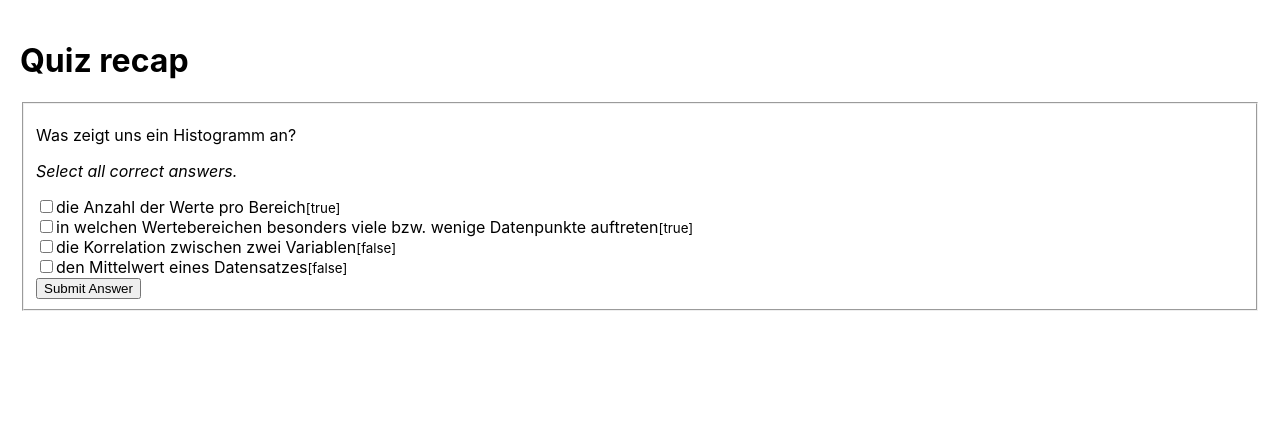
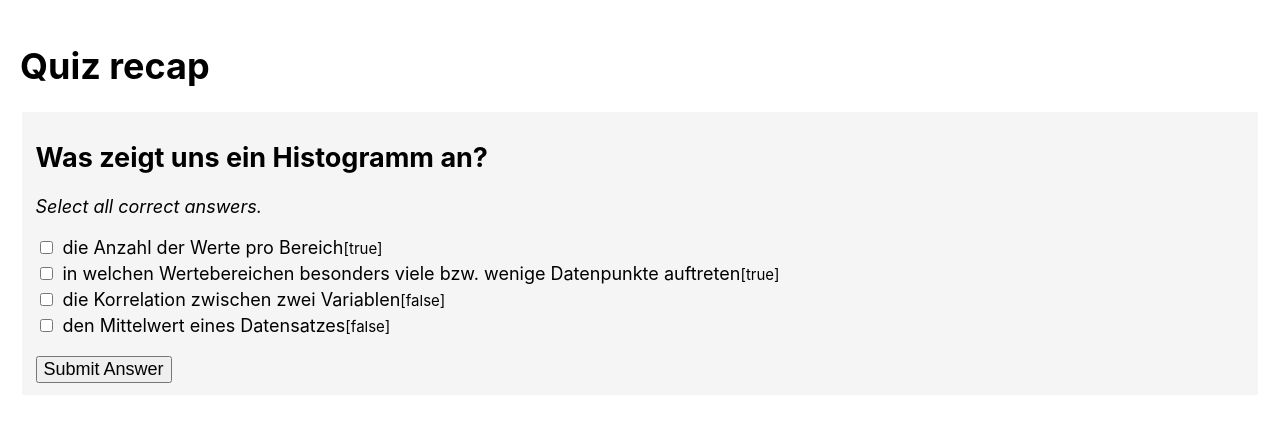
Before and after one commit to openHPI/quiz-recap, a React (Create React App) app: page / in a window 1280 px wide. Shown: the top 422 px of the page. Built offline with nearby package versions, Linux system fonts and the light colour scheme.

Commit message:
Add very basic styling

```diff
--- a/src/App.css
+++ b/src/App.css
@@ -1,3 +1,4 @@
 .App {
   padding: 20px;
+  font-size: 18px;
 }
--- /dev/null
+++ b/src/components/Answers.css
@@ -0,0 +1,10 @@
+.answers {
+  margin-bottom: 10px;
+}
+.answers__answer {
+  margin-bottom: 5px;
+}
+
+.answers__answer input {
+  margin-right: 10px;
+}
--- a/src/components/Answers.tsx
+++ b/src/components/Answers.tsx
@@ -1,4 +1,5 @@
 import { Answer, QuizType } from '../types';
+import './Answers.css';
 
 const Answers = ({
   type,
@@ -26,10 +27,10 @@ const Answers = ({
   };
 
   return (
-    <div>
+    <div className="answers">
       {answers.map((answer: Answer) => {
         return (
-          <div key={answer.id}>
+          <div key={answer.id} className="answers__answer">
             <input
               id={answer.id}
               type={inputType()}
--- /dev/null
+++ b/src/components/Form.css
@@ -0,0 +1,12 @@
+button {
+  font-size: 18px;
+}
+
+fieldset {
+  background-color: whitesmoke;
+  border: none;
+}
+
+fieldset > *:not(:last-child) {
+  margin-bottom: 20px;
+}
--- a/src/components/Form.tsx
+++ b/src/components/Form.tsx
@@ -3,6 +3,7 @@ import { Question, Answer, QuestionTypes } from '../types';
 import { isAlreadySelected, validateSelectionIsCorrect } from '../util';
 import Answers from './Answers';
 import QuestionText from './QuestionText';
+import './Form.css';
 
 const Form = ({
   question,
@@ -70,7 +71,6 @@ const Form = ({
         ></Answers>
         {!submitted && <button>Submit Answer</button>}
       </fieldset>
-      <div>
       {submitted && (
         <p>Your answer was {isCorrect ? ' correct' : ' not correct'}</p>
       )}
@@ -79,7 +79,6 @@ const Form = ({
           Next Question
         </button>
       )}
-      </div>
     </form>
   );
 };
--- a/src/components/QuestionText.tsx
+++ b/src/components/QuestionText.tsx
@@ -3,7 +3,7 @@ import { QuizType } from '../types';
 const QuestionText = ({ text, type }: { text: string; type: QuizType }) => {
   return (
     <div>
-      <p>{text}</p>
+      <h2>{text}</h2>
       <p>
         <em>
           {type === 'Xikolo::Quiz::MultipleAnswerQuestion'
```
Lines whose indentation alone changed are shown as unchanged.
